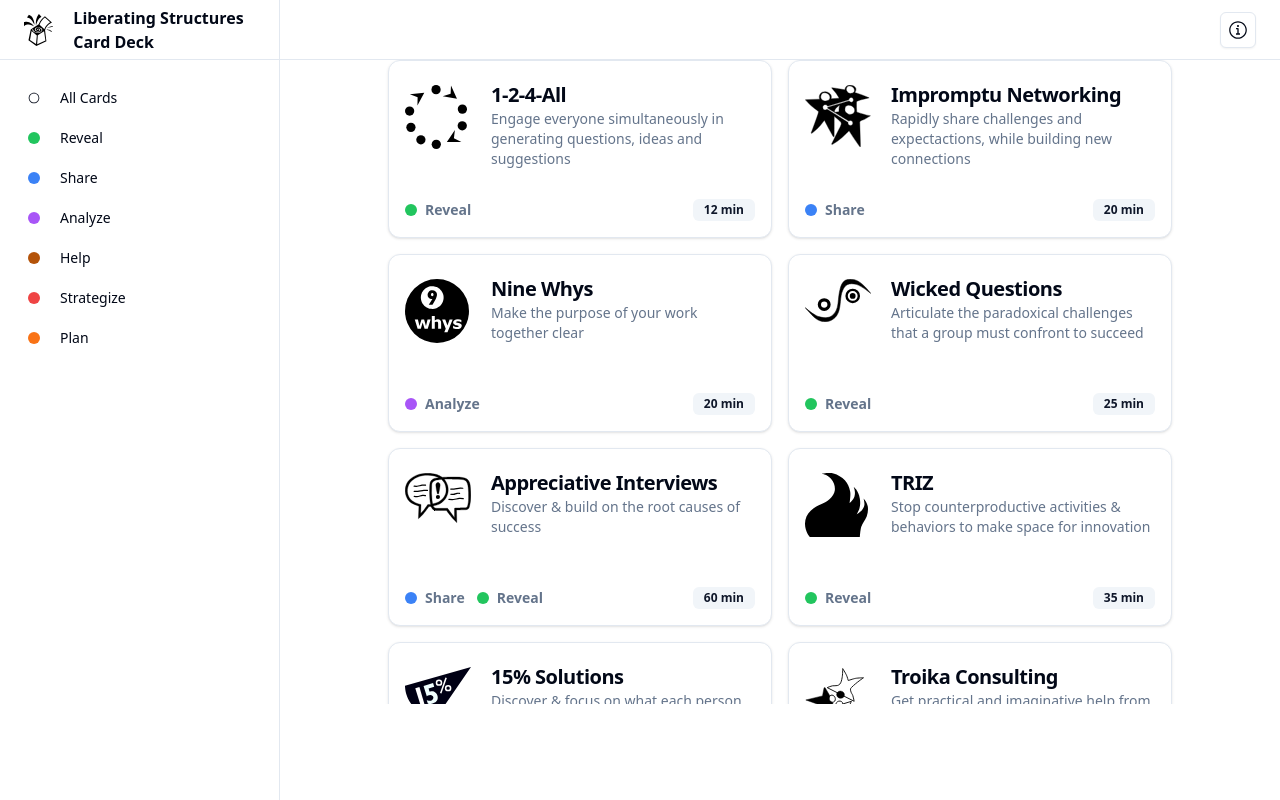
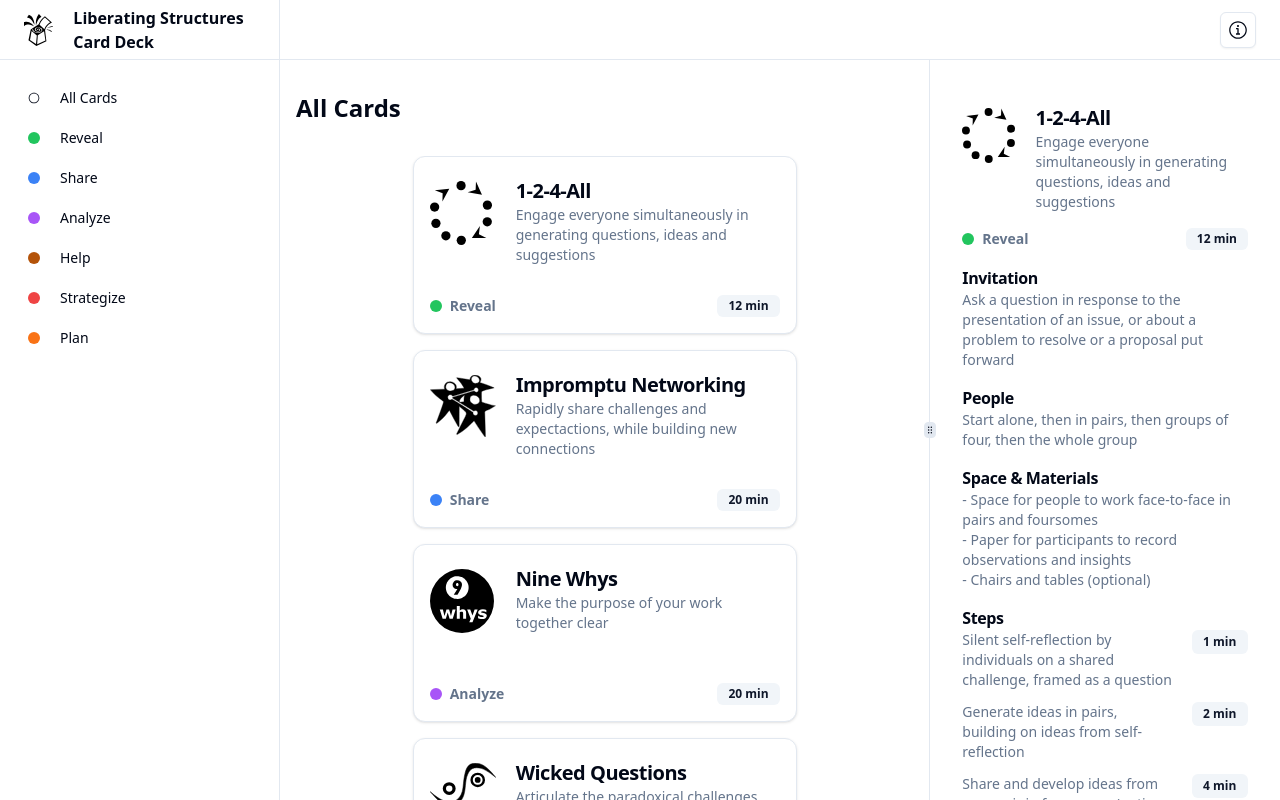
Before and after one commit to vpapadopou/ls-cards-online, a React (Vite) app: page / in a window 1280 px wide. Built offline with nearby package versions, Linux system fonts and the light colour scheme.

Commit message:
Updated App to include new Cards page

```diff
--- a/src/App.jsx
+++ b/src/App.jsx
@@ -1,46 +1,29 @@
-import { React, useState } from 'react';
+import React from 'react';
 import { Route, Routes } from 'react-router-dom';
 
 import Navigation from './components/Navigation/Navigation';
 import Sidebar from './components/Navigation/Sidebar';
 
-import CardDeck from './components/CardDeck/CardDeck';
-import CardDrawer from './components/CardDrawer/CardDrawer';
-
 import About from './pages/About';
+import Cards from './pages/Cards';
 import NotFound from './pages/NotFound';
 
 function App() {
-  const [openCardDrawer, setOpenCardDrawer] = useState(false);
-
   return (
+    <div className="grid w-full h-screen md:grid-cols-[220px_1fr] lg:grid-cols-[280px_1fr]">
+      <Sidebar />
       <div>
-      {/* Drawer */}
-      <CardDrawer openDrawer={openCardDrawer} setOpenDrawer={setOpenCardDrawer} />
-      {/* /Drawer */}
-      {/* Main page */}
-      <div className="grid w-full h-screen md:grid-cols-[220px_1fr] lg:grid-cols-[280px_1fr]">
-        {/* Sidebar */}
-        <Sidebar />
-        {/* /Sidebar */}
-        {/* Main panel */}
-        <div>
-          {/* Navigation bar */}
         <Navigation />
-          {/* /Navigation bar */}
-          {/* Content (height is screen minus header) */}
+        {/* Main content (height is screen minus header) */}
         <main className="h-[calc(100vh-60px)]">
           <Routes>
-              <Route path="/" element={<CardDeck onCardClick={() => setOpenCardDrawer(true)} />} />
+            <Route path="/" element={<Cards />} />
             <Route path="/about" element={<About />} />
             <Route path="/*" element={<NotFound />} />
           </Routes>
         </main>
-          {/* /Content */}
+        {/* /Main content */}
       </div>
-        {/* /Main panel */}
-      </div>
-      {/* /Main page */}
     </div>
   );
 }
```
Lines whose indentation alone changed are shown as unchanged.
